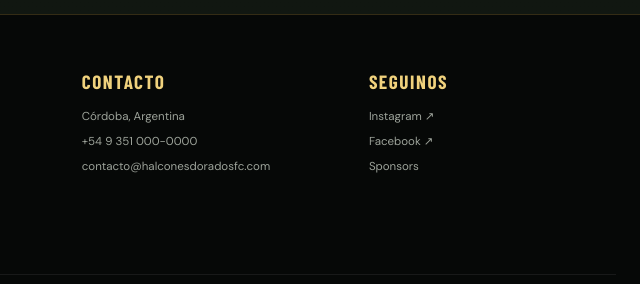
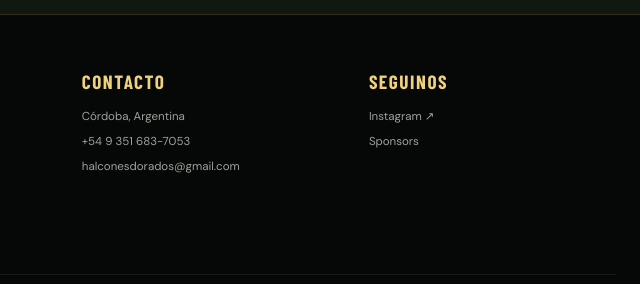
Before and after one commit to apolocreativook/hd, a plain HTML site: page index.html in a window 1280 px wide. Shown: the part 8419-8703 px from the top of the page, 640-1280 px from the left. Drawn offline with nearby package versions, Linux system fonts and the light colour scheme; a web font is replaced by a local one.

Commit message:
Modify footer contact and social media details
Updated contact information and social media links in the footer.

```diff
--- a/index.html
+++ b/index.html
@@ -733,8 +733,8 @@
       <div class="footer-top">
         <div class="footer-about"><a class="brand" href="#inicio"><span class="crest crest-image"><img src="https://i.ibb.co/DfvjBcvV/logo-halcones.jpg" alt="Escudo oficial de Halcones Dorados"></span><span>HALCONES DORADOS<small>FÚTBOL CLUB · CÓRDOBA</small></span></a><p>Volamos juntos. Competimos como uno. Una pasión que nos reúne y una identidad que construimos en equipo.</p></div>
         <div class="footer-col"><h4>Explorá</h4><a href="#plantel">Plantel</a><a href="#partidos">Partidos</a><a href="#novedades">Estadísticas</a><a href="#club">El club</a><a href="#galeria">Galería</a></div>
-        <div class="footer-col"><h4>Contacto</h4><span>Córdoba, Argentina</span><a href="https://wa.me/5493510000000" target="_blank" rel="noopener">+54 9 351 000-0000</a><a href="mailto:contacto@halconesdoradosfc.com">contacto@halconesdoradosfc.com</a></div>
-        <div class="footer-col"><h4>Seguinos</h4><a href="https://instagram.com/" target="_blank" rel="noopener">Instagram ↗</a><a href="https://facebook.com/" target="_blank" rel="noopener">Facebook ↗</a><a href="#sponsors">Sponsors</a></div>
+        <div class="footer-col"><h4>Contacto</h4><span>Córdoba, Argentina</span><a href="https://wa.me/5493516837053" target="_blank" rel="noopener">+54 9 351 683-7053</a><a href="mailto:contacto@halconesdoradosfc.com">halconesdorados@gmail.com</a></div>
+        <div class="footer-col"><h4>Seguinos</h4><a href="https://instagram.com/halcones.dorados.fc" target="_blank" rel="noopener">Instagram ↗</a><a href="#sponsors">Sponsors</a></div>
       </div>
       <div class="footer-bottom"><span>© <span id="year"></span> HALCONES DORADOS FÚTBOL CLUB. TODOS LOS DERECHOS RESERVADOS.</span><span>HECHO CON PASIÓN EN CÓRDOBA, ARGENTINA.</span></div>
     </div>
```
